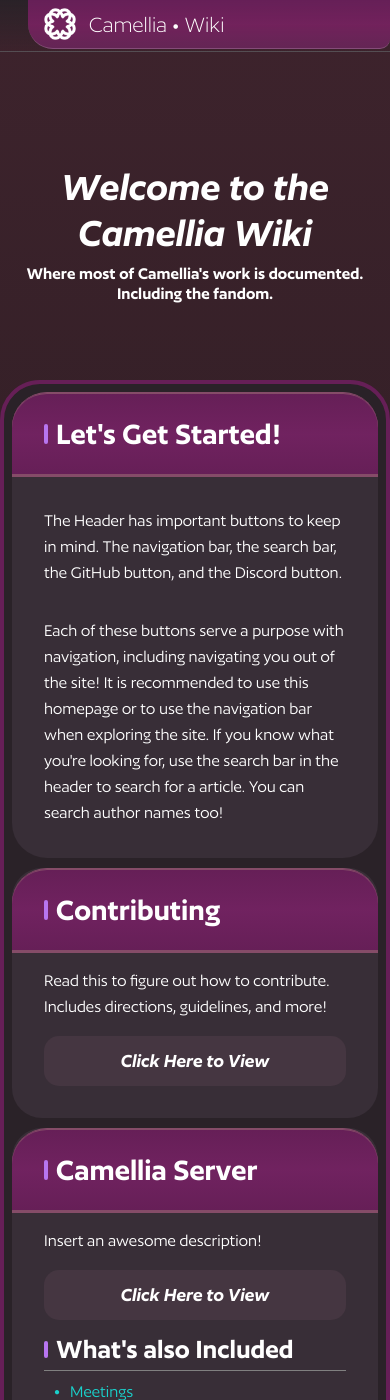
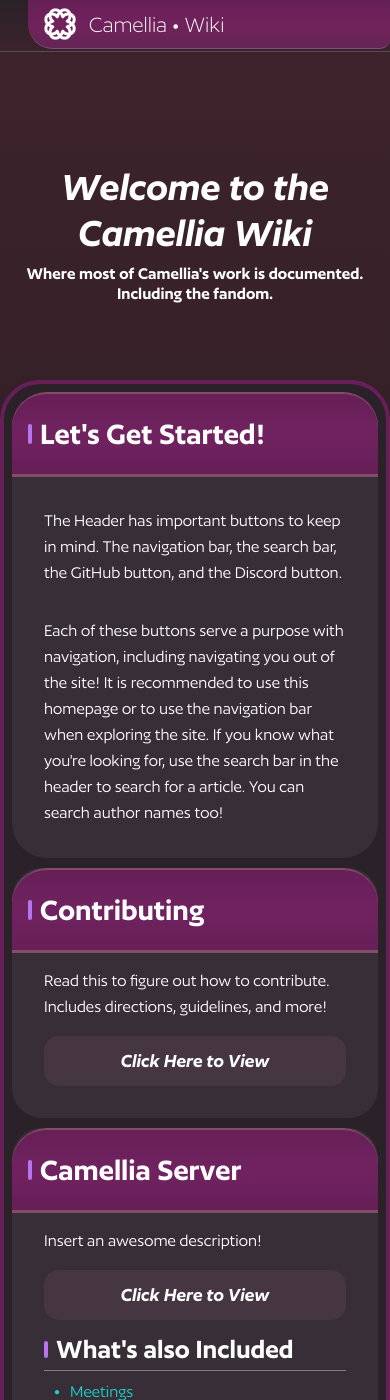
Before and after one commit to CamelliaCommunity/Wiki, a Jekyll site: the page built from index.markdown, in a window 390 px wide and 1400 px high. Built offline with Jekyll 4.4.1, drawn with Linux system fonts in a browser that asks for light colours.

Commit message:
bandaid mobile stuff

```diff
--- a/assets/_scss/_mediaQueries.scss
+++ b/assets/_scss/_mediaQueries.scss
@@ -25,65 +25,59 @@
 }
 
 /* responsive stuff. yay! */
-
-/* temporary thing until the hamburger */
+/* everything under important is temporary. we'll split stuff later in another update */
 @media screen and (max-width: 750px) {
-  img {
-    width: 100%;
-    height: auto;
-  }
-
   figure.floatImage {
-    margin-left: 8px;
+    margin-left: 8px !important;
   }
 
   .card {
     .cardContents {
-      width: 100%;
+      width: 100% !important;
     }
   }
 
   .cardBackground {
     width: 100%;
-    padding: 8px !important; // temporary thing
-    flex-direction: column !important; // temporary thing
+    padding: 8px !important;
+    flex-direction: column !important;
   }
 
   .cardHeader {
-    flex-wrap: wrap;
-    min-height: 84px;
+    flex-wrap: wrap !important;
+    min-height: 84px !important;
 
     h2 {
-      align-self: center;
-      margin-left: 16px;
-      margin-right: 16px;
+      align-self: center !important;
+      margin-left: 16px !important;
+      margin-right: 16px !important;
     }
 
     a {
-      align-self: center;
-      justify-self: flex-end;
+      align-self: center !important;
+      justify-self: flex-end !important;
     }
 
     a:first-of-type {
-      margin-left: 4px;
+      margin-left: 4px !important;
     }
 
     a:last-of-type {
-      margin-right: 4px;
+      margin-right: 4px !important;
     }
   }
 
   #contentWedge {
-    width: 100% !important; // temporary thing
+    width: 100% !important;
   }
 
   #navWedge {
-    display: none;
+    display: none !important;
   }
 
   figure.centerImage {
-    margin-left: 0;
-    margin-right: 0;
+    margin-left: 0 !important;
+    margin-right: 0 !important;
   }
 }
 
--- a/assets/css/styles.css
+++ b/assets/css/styles.css
@@ -558,17 +558,13 @@
   }
 }
 /* responsive stuff. yay! */
-/* temporary thing until the hamburger */
+/* everything under important is temporary. we'll split stuff later in another update */
 @media screen and (max-width: 750px) {
-  img {
-    width: 100%;
-    height: auto;
-  }
   figure.floatImage {
-    margin-left: 8px;
+    margin-left: 8px !important;
   }
   .card .cardContents {
-    width: 100%;
+    width: 100% !important;
   }
   .cardBackground {
     width: 100%;
@@ -576,33 +572,33 @@
     flex-direction: column !important;
   }
   .cardHeader {
-    flex-wrap: wrap;
-    min-height: 84px;
+    flex-wrap: wrap !important;
+    min-height: 84px !important;
   }
   .cardHeader h2 {
-    align-self: center;
-    margin-left: 16px;
-    margin-right: 16px;
+    align-self: center !important;
+    margin-left: 16px !important;
+    margin-right: 16px !important;
   }
   .cardHeader a {
-    align-self: center;
-    justify-self: flex-end;
+    align-self: center !important;
+    justify-self: flex-end !important;
   }
   .cardHeader a:first-of-type {
-    margin-left: 4px;
+    margin-left: 4px !important;
   }
   .cardHeader a:last-of-type {
-    margin-right: 4px;
+    margin-right: 4px !important;
   }
   #contentWedge {
     width: 100% !important;
   }
   #navWedge {
-    display: none;
+    display: none !important;
   }
   figure.centerImage {
-    margin-left: 0;
-    margin-right: 0;
+    margin-left: 0 !important;
+    margin-right: 0 !important;
   }
 }
 /* we are going to rework this later in another file */
```
Also changed, not shown: 1 other file.
